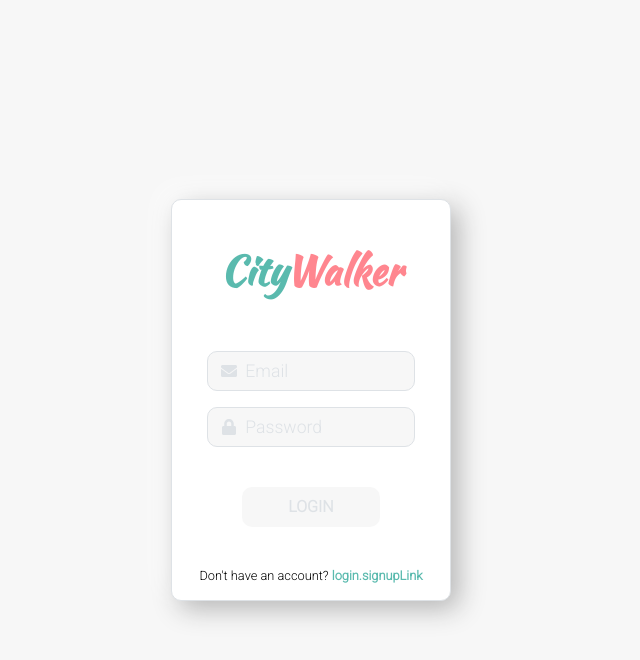
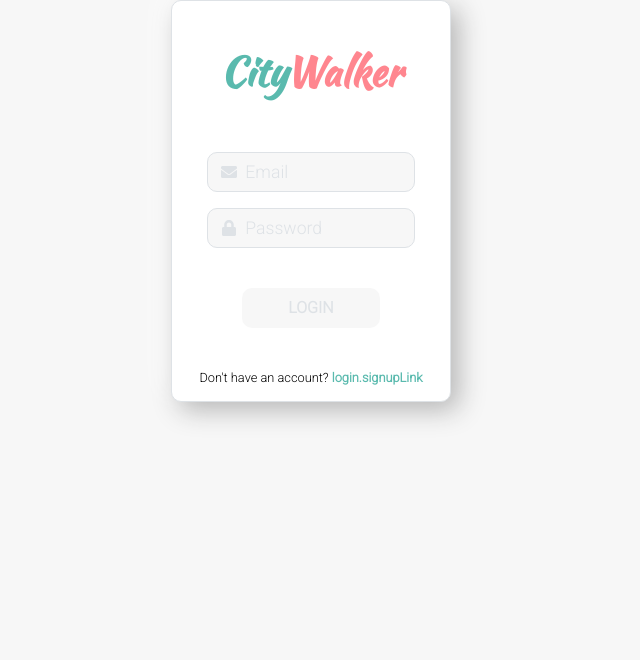
Before and after one commit to juancathree/react-citywalker, a React (Create React App) app: page /login in a window 1280 px wide. Shown: the top 660 px of the page, without its empty margins (329-969 px from the left). Built offline with nearby package versions, Linux system fonts and the light colour scheme; what imagekitio-react would draw is missing.

Commit message:
update container styles

```diff
--- a/src/components/Container/styles.scss
+++ b/src/components/Container/styles.scss
@@ -2,8 +2,8 @@
 
 .container {
    display: grid;
-   align-content: center;
    justify-content: center;
-   height: 100%;
+   grid-auto-rows: max-content;
+   row-gap: 1rem;
    background-color: $background;
 }
```
